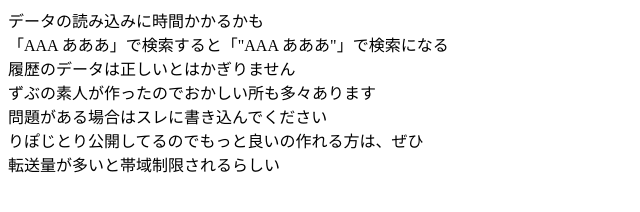
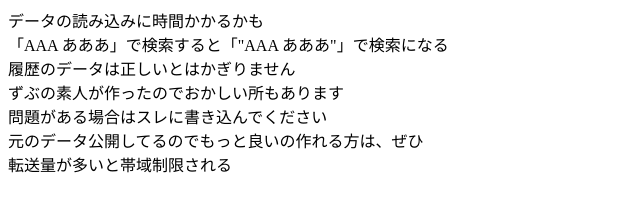
Before and after one commit to hman0765/rirekikensaku, a plain HTML site: page note01.html in a window 1280 px wide. Shown: the full height of the page, 0-640 px from the left. Drawn offline with Linux system fonts and the light colour scheme.

Commit message:
Update note01.html

```diff
--- a/note01.html
+++ b/note01.html
@@ -8,9 +8,9 @@
 データの読み込みに時間かかるかも<br>
 「AAA あああ」で検索すると「"AAA あああ"」で検索になる<br>
 履歴のデータは正しいとはかぎりません<br>
-ずぶの素人が作ったのでおかしい所も多々あります<br>
+ずぶの素人が作ったのでおかしい所もあります<br>
 問題がある場合はスレに書き込んでください<br>
-りぽじとり公開してるのでもっと良いの作れる方は、ぜひ<br>
-転送量が多いと帯域制限されるらしい
+元のデータ公開してるのでもっと良いの作れる方は、ぜひ<br>
+転送量が多いと帯域制限される
 </body>
 </html>
```
